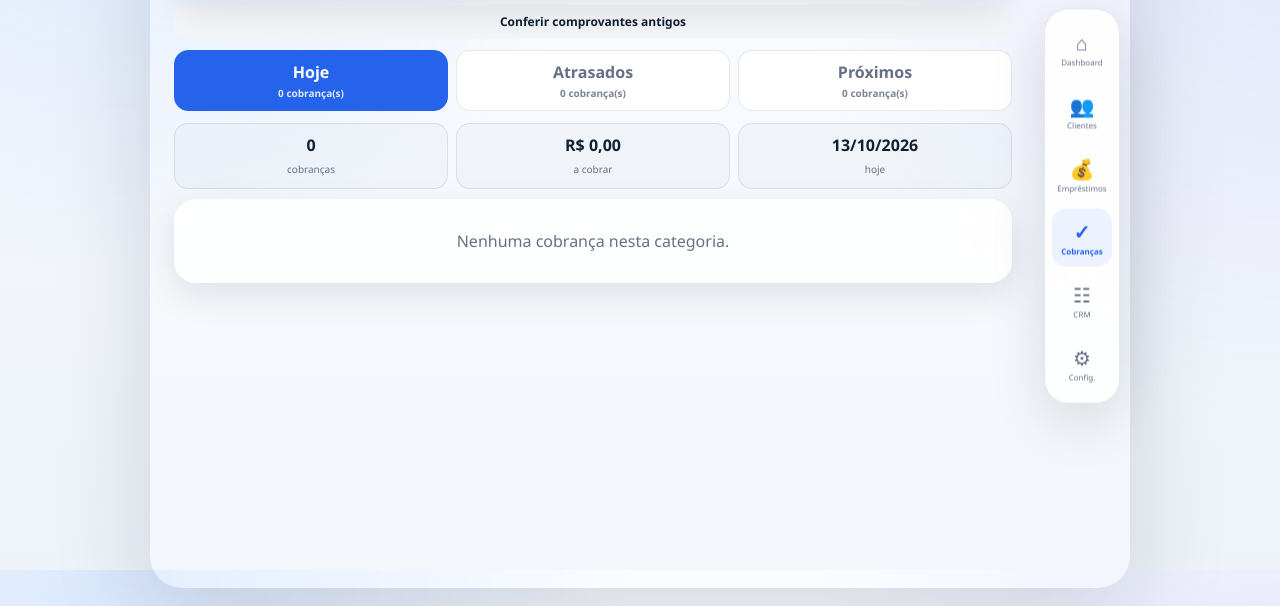
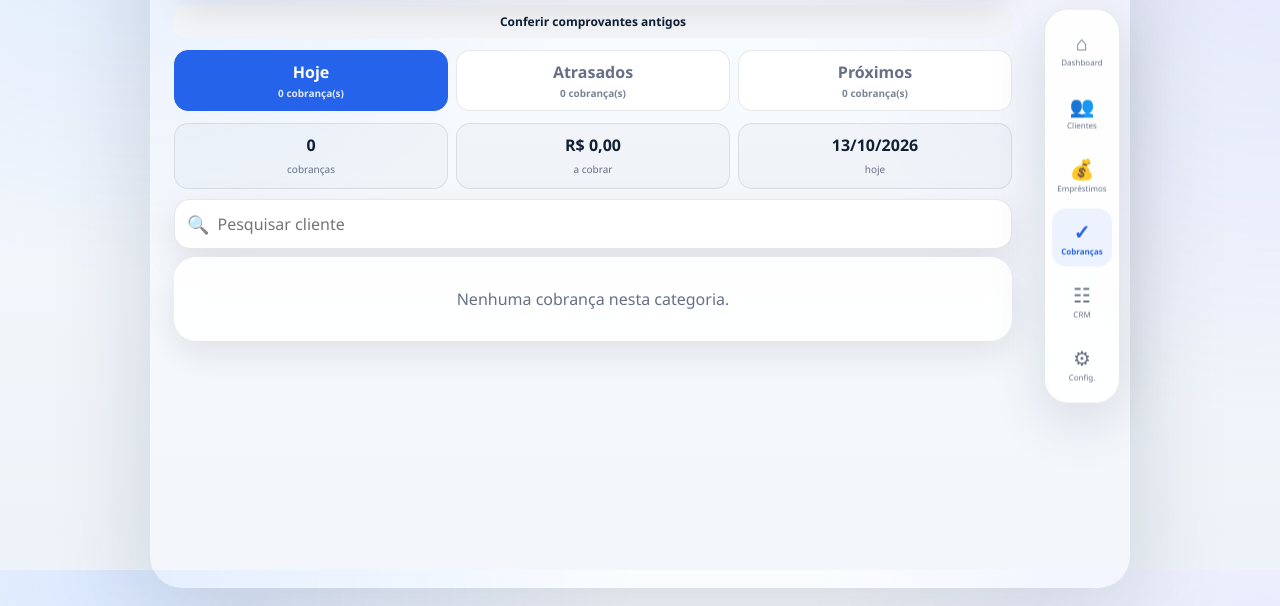
Before and after one commit to jesusneresberg-ux/CredGestor, a plain HTML site: page index.html in a window 1280 px wide. Both pictures are taken after a click on the button "Ver todas". Shown: the part 230-836 px from the top of the page. Drawn offline with Linux system fonts and the light colour scheme.

Commit message:
Add client search (magnifier) to the Cobranças tab
Adds charge-search.js to both the GitHub Pages app and firebase-hosting:
a search field with a magnifier icon above the charge list that filters
by client name as you type (case- and accent-insensitive), keeps the
query across tab switches and re-renders, and has a clear button.
Service worker caches bumped so installed apps pick up the new file.

Co-Authored-By: Claude Opus 5.5 <noreply@anthropic.com>

```diff
--- /dev/null
+++ b/charge-search.js
@@ -0,0 +1,68 @@
+/* CrediGestor 28 — lupa para pesquisar clientes na aba Cobranças. */
+(function(){
+  'use strict';
+  const VERSION='28-charge-search';
+  let queryV28='';
+
+  function normV28(s){return String(s||'').normalize('NFD').replace(/[̀-ͯ]/g,'').toLowerCase().replace(/\s+/g,' ').trim()}
+
+  function installStyleV28(){
+    if(document.getElementById('chargeSearchStyleV28'))return;
+    const st=document.createElement('style');st.id='chargeSearchStyleV28';
+    st.textContent=`
+      .v28-search{display:flex;align-items:center;gap:8px;margin:10px 0 12px;padding:0 12px;border:1px solid var(--line,rgba(16,32,51,.12));border-radius:16px;background:var(--surface-solid,#fff);box-shadow:var(--shadow,none)}
+      .v28-search:focus-within{border-color:var(--accent,#2563eb)}
+      .v28-search .v28-icon{font-size:18px;line-height:1;opacity:.75}
+      .v28-search input{flex:1;min-width:0;width:auto;margin:0;border:0!important;outline:0;box-shadow:none!important;border-radius:0;background:transparent!important;color:var(--text,#102033);padding:13px 0;font-size:16px;-webkit-appearance:none;appearance:none}
+      .v28-search input::-webkit-search-cancel-button{display:none}
+      .v28-search .v28-clear{border:0;background:transparent;color:var(--muted,#667085);font-size:22px;line-height:1;padding:4px 2px;cursor:pointer}
+      .v28-search-info{margin:-4px 2px 10px;font-size:12px;color:var(--muted,#667085)}
+    `;
+    document.head.appendChild(st);
+  }
+
+  function chargeListV28(view){return view.querySelector('#chargeListV27')||view.querySelector('.list')}
+  function clientNameV28(item){
+    const el=item.querySelector('.v26-client-link,.title');
+    return el?el.textContent:'';
+  }
+
+  function applyFilterV28(view){
+    const list=chargeListV28(view);if(!list)return;
+    const items=[...list.querySelectorAll(':scope > .list-item')];
+    const q=normV28(queryV28);
+    let shown=0;
+    items.forEach(item=>{const ok=!q||normV28(clientNameV28(item)).includes(q);item.hidden=!ok;if(ok)shown++});
+    const info=view.querySelector('.v28-search-info');
+    if(info){
+      if(!q)info.textContent='';
+      else if(shown)info.textContent=`${shown} de ${items.length} cobrança(s) para “${queryV28.trim()}”`;
+      else info.textContent=`Nenhum cliente encontrado para “${queryV28.trim()}” nesta lista. Confira as outras abas.`;
+    }
+    const clear=view.querySelector('.v28-clear');if(clear)clear.hidden=!queryV28;
+  }
+
+  function decorateChargesV28(){
+    const view=document.getElementById('view');if(!view)return;
+    const list=chargeListV28(view);if(!list||view.querySelector('.v28-search'))return;
+    installStyleV28();
+    const bar=document.createElement('label');bar.className='v28-search';
+    bar.innerHTML='<span class="v28-icon" aria-hidden="true">🔍</span><input type="search" id="chargeSearchV28" placeholder="Pesquisar cliente" autocomplete="off" enterkeyhint="search" aria-label="Pesquisar cliente nas cobranças"><button type="button" class="v28-clear" aria-label="Limpar pesquisa" hidden>×</button>';
+    const info=document.createElement('div');info.className='v28-search-info';info.setAttribute('aria-live','polite');
+    list.before(bar,info);
+    const input=bar.querySelector('input');input.value=queryV28;
+    input.addEventListener('input',()=>{queryV28=input.value;applyFilterV28(view)});
+    bar.querySelector('.v28-clear').onclick=e=>{e.preventDefault();queryV28='';input.value='';applyFilterV28(view);input.focus()};
+    // "Mostrar mais" (versão Firebase) acrescenta itens depois do filtro.
+    new MutationObserver(()=>applyFilterV28(view)).observe(list,{childList:true});
+    applyFilterV28(view);
+  }
+
+  if(typeof renderCharges==='function'){
+    const base=renderCharges;
+    renderCharges=function(){const out=base.apply(this,arguments);decorateChargesV28();return out};
+  }
+
+  window.CrediGestorChargeSearchV28={version:VERSION,setQuery(q){queryV28=String(q||'');const v=document.getElementById('view');const i=v?.querySelector('#chargeSearchV28');if(i)i.value=queryV28;if(v)applyFilterV28(v)}};
+  try{if(typeof currentView!=='undefined'&&currentView==='charges')decorateChargesV28()}catch(_){ }
+})();
--- a/firebase-hosting/index.html
+++ b/firebase-hosting/index.html
@@ -47,7 +47,7 @@
 <script src="https://www.gstatic.com/firebasejs/10.14.1/firebase-firestore-compat.js"></script>
 <script src="firebase-config.js?v=individual-partial1"></script>
 <script src="v26-core.js?v=individual-partial1"></script>
-<script>window.CREDIGESTOR_PERSONAL_SCRIPTS=["app.js","enhancements.js","backup-csv.js","features-v5.js","features-v6.js","features-v7.js","features-v8.js","features-v10.js","features-v11.js","features-v12.js","features-v13.js","features-v15.js","features-v16.js","features-v18.js","features-v19.js","features-v20.js","features-v21.js","features-v22.js","features-v23.js","features-v24.js","features-v25.js","features-simulator.js","renegotiate.js","contract-date.js"];</script>
+<script>window.CREDIGESTOR_PERSONAL_SCRIPTS=["app.js","enhancements.js","backup-csv.js","features-v5.js","features-v6.js","features-v7.js","features-v8.js","features-v10.js","features-v11.js","features-v12.js","features-v13.js","features-v15.js","features-v16.js","features-v18.js","features-v19.js","features-v20.js","features-v21.js","features-v22.js","features-v23.js","features-v24.js","features-v25.js","features-simulator.js","renegotiate.js","contract-date.js","charge-search.js"];</script>
 <script src="personal-login.js?v=individual-partial1"></script>
 </body>
 </html>
--- a/firebase-hosting/sw.js
+++ b/firebase-hosting/sw.js
@@ -1,6 +1,6 @@
 const CACHE_PREFIX='credigestor-scope-'+encodeURIComponent(self.registration.scope)+'-';
-const CACHE=CACHE_PREFIX+'v35-partial-payments1';
-const ASSETS=["./renegotiate.js","./contract-date.js","./fixed-pages.css","./display-v27.css","./","./index.html","./styles.css","./enhancements.css","./styles-v26.css","./firebase-config.js","./v26-core.js","./personal-login.js","./manifest.webmanifest","./icon-192.png","./icon-512.png","./app.js","./enhancements.js","./backup-csv.js","./features-v5.js","./features-v6.js","./features-v7.js","./features-v8.js","./features-v10.js","./features-v11.js","./features-v12.js","./features-v13.js","./features-v15.js","./features-v16.js","./features-v18.js","./features-v19.js","./features-v20.js","./features-v21.js","./features-v22.js","./features-v23.js","./features-v24.js","./features-v25.js","./features-simulator.js"];
+const CACHE=CACHE_PREFIX+'v36-charge-search1';
+const ASSETS=["./renegotiate.js","./contract-date.js","./fixed-pages.css","./display-v27.css","./","./index.html","./styles.css","./enhancements.css","./styles-v26.css","./firebase-config.js","./v26-core.js","./personal-login.js","./manifest.webmanifest","./icon-192.png","./icon-512.png","./app.js","./enhancements.js","./backup-csv.js","./features-v5.js","./features-v6.js","./features-v7.js","./features-v8.js","./features-v10.js","./features-v11.js","./features-v12.js","./features-v13.js","./features-v15.js","./features-v16.js","./features-v18.js","./features-v19.js","./features-v20.js","./features-v21.js","./features-v22.js","./features-v23.js","./features-v24.js","./features-v25.js","./features-simulator.js","./charge-search.js"];
 ASSETS.push('./v26-core.js');
 self.addEventListener('install',e=>{self.skipWaiting();e.waitUntil(caches.open(CACHE).then(c=>c.addAll(ASSETS)))});
 self.addEventListener('activate',e=>e.waitUntil(Promise.all([
--- a/index.html
+++ b/index.html
@@ -64,5 +64,6 @@
   <script src="features-v25.js?v=27"></script>
   <script src="features-v26.js?v=27"></script>
   <script src="features-v27.js?v=27"></script>
+  <script src="charge-search.js?v=28"></script>
 </body>
 </html>
--- a/sw.js
+++ b/sw.js
@@ -1,5 +1,5 @@
-const CACHE='credigestor-v27';
-const ASSETS=['./','./index.html','./styles.css','./enhancements.css','./app.js','./enhancements.js','./backup-csv.js','./features-v5.js','./features-v6.js','./features-v7.js','./features-v8.js','./features-v10.js','./features-v11.js','./features-v12.js','./features-v13.js','./features-v15.js','./features-v16.js','./features-v17.js','./features-v18.js','./features-v19.js','./features-v20.js','./features-v21.js','./features-v22.js','./features-v23.js','./features-v24.js','./features-v25.js','./features-v26.js','./features-v27.js','./manifest.webmanifest','./icon-192.png','./icon-512.png'];
+const CACHE='credigestor-v28';
+const ASSETS=['./','./index.html','./styles.css','./enhancements.css','./app.js','./enhancements.js','./backup-csv.js','./features-v5.js','./features-v6.js','./features-v7.js','./features-v8.js','./features-v10.js','./features-v11.js','./features-v12.js','./features-v13.js','./features-v15.js','./features-v16.js','./features-v17.js','./features-v18.js','./features-v19.js','./features-v20.js','./features-v21.js','./features-v22.js','./features-v23.js','./features-v24.js','./features-v25.js','./features-v26.js','./features-v27.js','./charge-search.js','./manifest.webmanifest','./icon-192.png','./icon-512.png'];
 self.addEventListener('install',e=>{self.skipWaiting();e.waitUntil(caches.open(CACHE).then(c=>c.addAll(ASSETS)))});
 self.addEventListener('activate',e=>e.waitUntil(Promise.all([
   self.clients.claim(),
```
Also changed, not shown: firebase-hosting/charge-search.js (added, +68 -0 lines), tests/charge-search.cjs (added, +45 -0 lines), .github/workflows/verify.yml.
